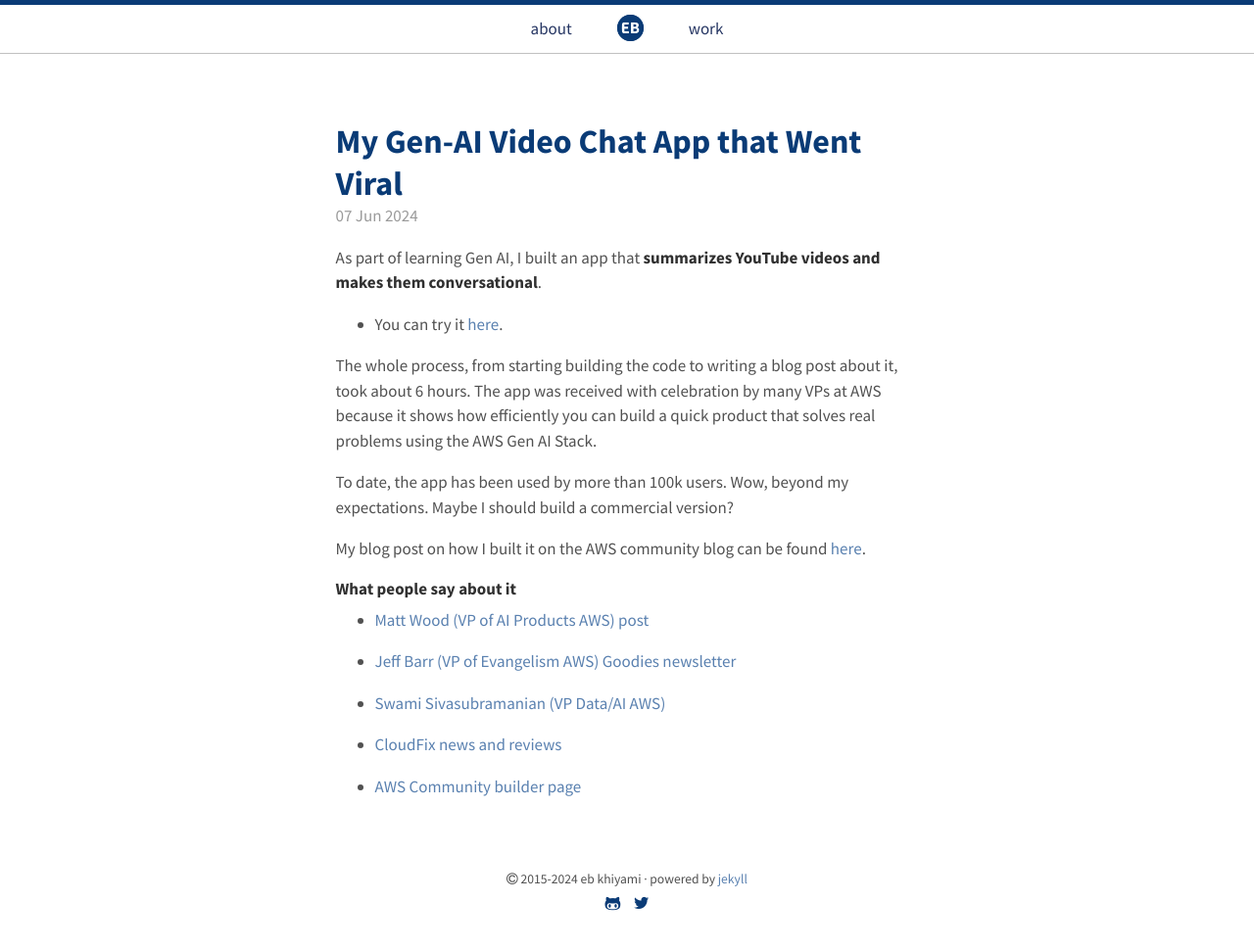
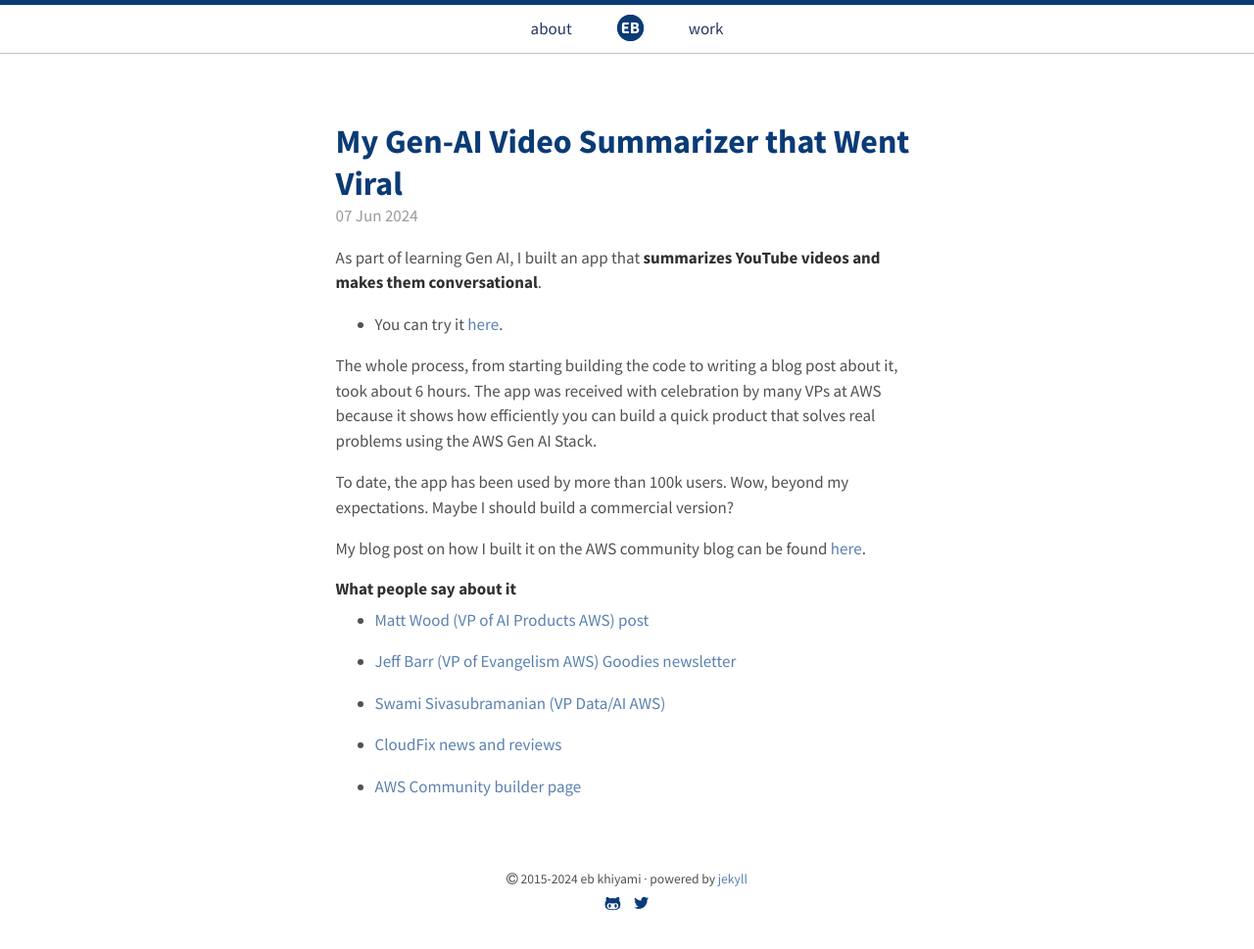
Before and after one commit to ekhiyami/ekhiyami.github.io, a Jekyll site: the page built from blog/_posts/2024-06-07-video-chat.md, in a window 1280 px wide. Shown: the whole page at 98% size. Built offline with Jekyll 4.4.1, drawn with Linux system fonts in a browser that asks for light colours.

Commit message:
Update 2024-06-07-video-chat.md

```diff
--- a/blog/_posts/2024-06-07-video-chat.md
+++ b/blog/_posts/2024-06-07-video-chat.md
@@ -1,6 +1,6 @@
 ---
 layout: post
-title: My Gen-AI Video Chat App that Went Viral
+title: My Gen-AI Video Summarizer that Went Viral
 ---
 
 As part of learning Gen AI, I built an app that **summarizes YouTube videos and makes them conversational**.
```
